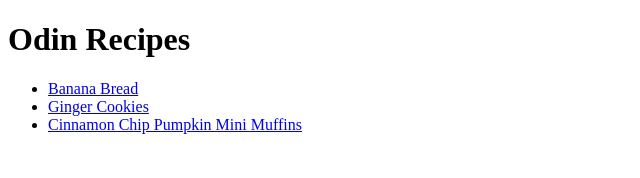
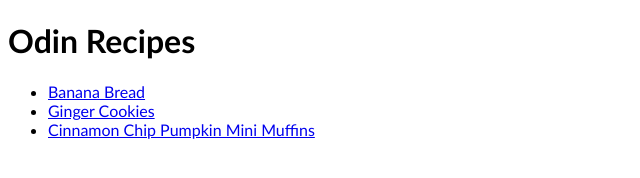
Before and after one commit to starlightavenue/odin-recipes, a plain HTML site: page index.html in a window 1280 px wide. Shown: the whole page, without its empty margins (0-640 px from the left). Drawn offline with Linux system fonts and the light colour scheme.

Commit message:
Add font-family

```diff
--- a/index.html
+++ b/index.html
@@ -2,6 +2,7 @@
 <html lang="en">
     <head>
         <meta charset="utf-8">
+        <link rel="stylesheet" href="style.css">
         <title>Odin Recipes</title>
     </head>
     <body>
--- a/style.css
+++ b/style.css
@@ -0,0 +1,3 @@
+body {
+    font-family: 'Avenir Next', Calibri, sans-serif;
+}
```
